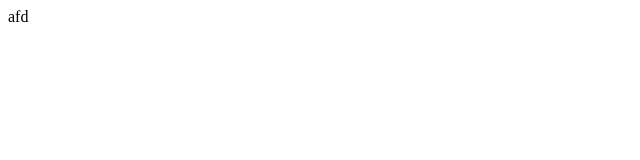
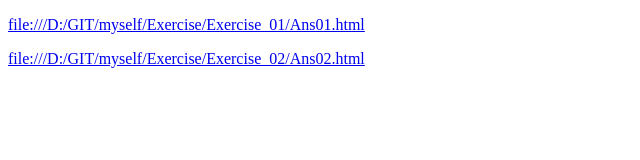
Before and after one commit to Foursea0809/Exercise, a plain HTML site: page Exercise_03/Ans03.html in a window 1280 px wide. Shown: the whole page, without its empty margins (0-640 px from the left). Drawn offline with Linux system fonts and the light colour scheme.

Commit message:
exercise

```diff
--- a/Exercise_03/Ans03.html
+++ b/Exercise_03/Ans03.html
@@ -4,9 +4,13 @@
     <meta charset="UTF-8">
     <meta http-equiv="X-UA-Compatible" content="IE=edge">
     <meta name="viewport" content="width=device-width, initial-scale=1.0">
-    <title>Document</title>
+    <title>Exrecise 03</title>
 </head>
 <body>
-    afd
+    <p><a href="file:///D:/GIT/myself/Exercise/Exercise_01/Ans01.html" target="_blank">file:///D:/GIT/myself/Exercise/Exercise_01/Ans01.html</a></p>
+
+    <p><a href="file:///D:/GIT/myself/Exercise/Exercise_02/Ans02.html" target="_blank">file:///D:/GIT/myself/Exercise/Exercise_02/Ans02.html</a></p>
+
+
 </body>
 </html>
```
Also changed, not shown: Exercise_01/Ans01.html (+1 -1 lines), Exercise_04/Ans04.html (added, +12 -0 lines).
